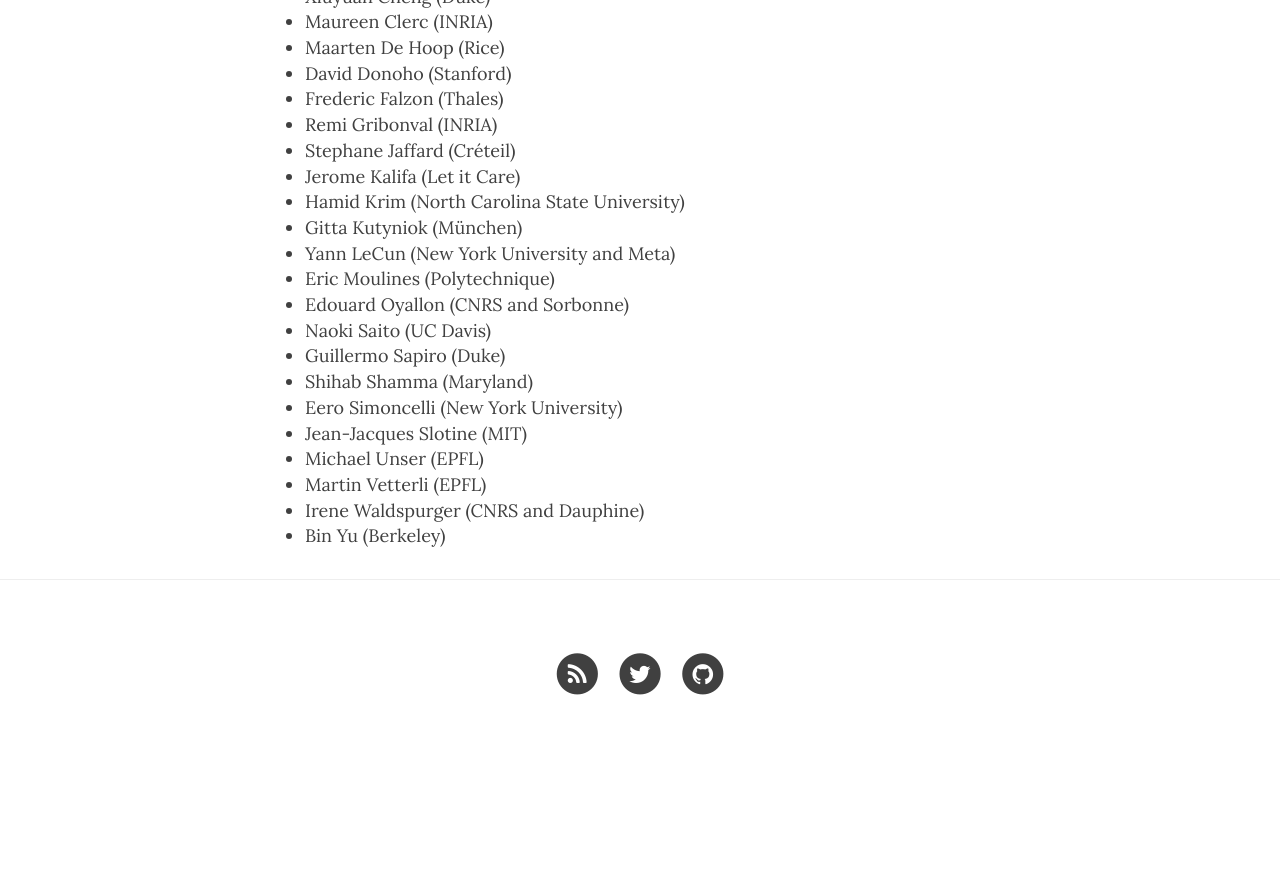
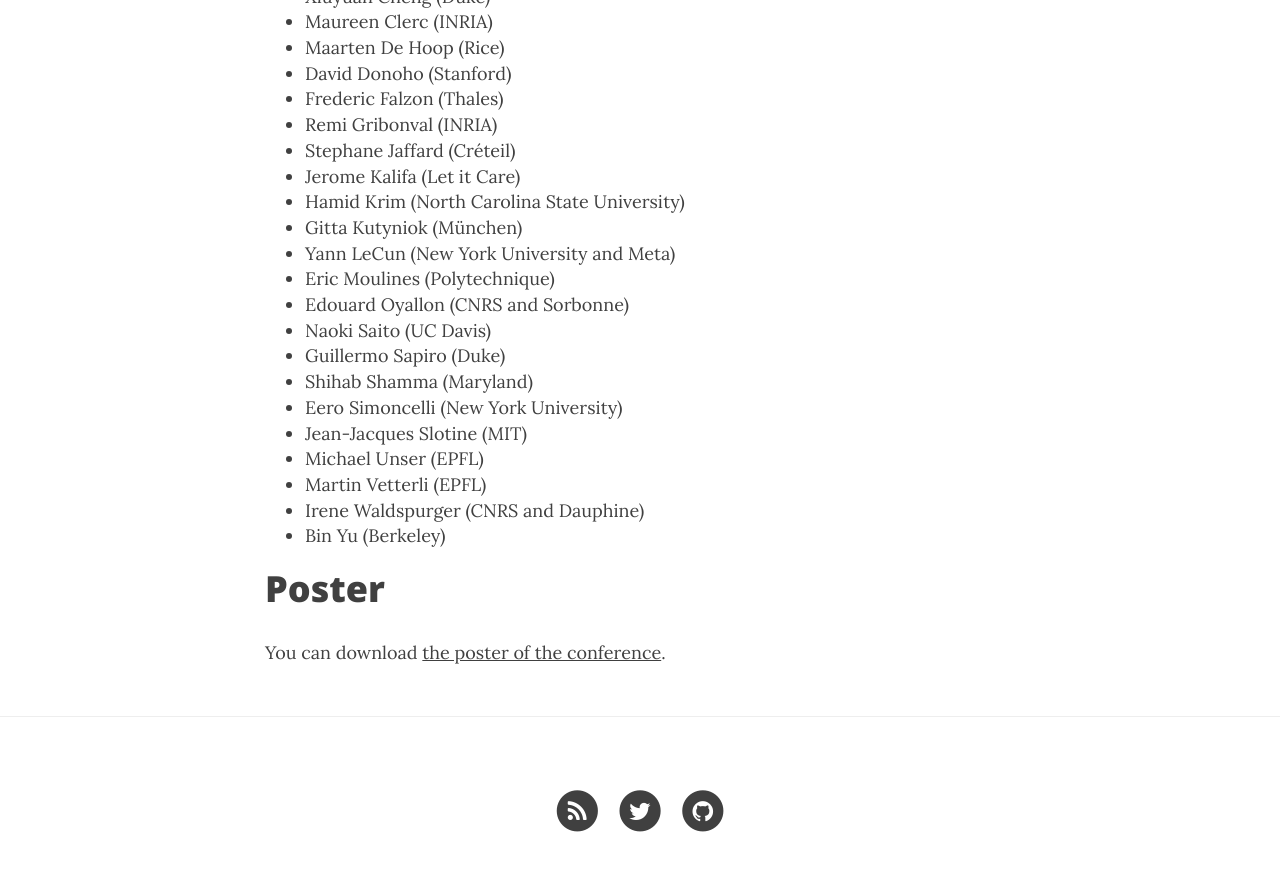
Before and after one commit to mallat60/mallat60.github.io, a Jekyll site: the page built from index.md, in a window 1280 px wide and 900 px high, scrolled down 864 px. Shown: the top 871 px of the window. Built offline with Jekyll 4.4.1, drawn with Linux system fonts in a browser that asks for light colours; nearby versions of some CDN libraries; before the commit the page ends 1627 px from its top, so only the background shows below that.

Commit message:
Added poster.

```diff
--- a/index.md
+++ b/index.md
@@ -45,3 +45,9 @@ Preliminary List of Speakers
 - [Martin Vetterli](https://people.epfl.ch/martin.vetterli) (EPFL)
 - [Irene Waldspurger](https://www.ceremade.dauphine.fr/~waldspurger/) (CNRS and Dauphine)
 - [Bin Yu](https://binyu.stat.berkeley.edu/) (Berkeley)
+
+
+Poster
+====================
+
+You can download [the poster of the conference](img/poster-workshop-S.Mallat-2023_V04.pdf).
```
Also changed, not shown: 1 other file.
